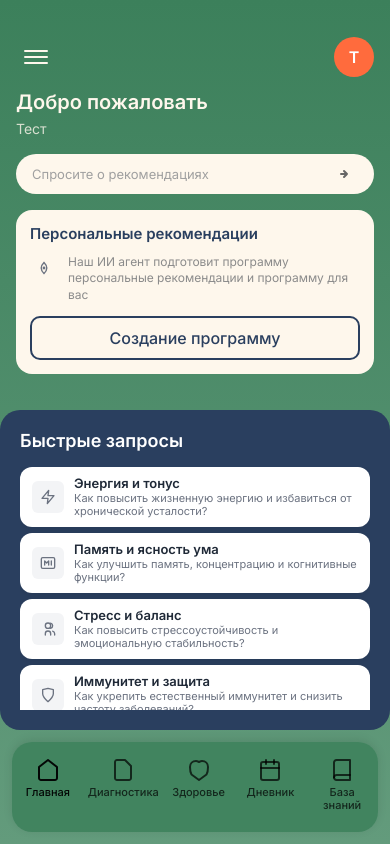
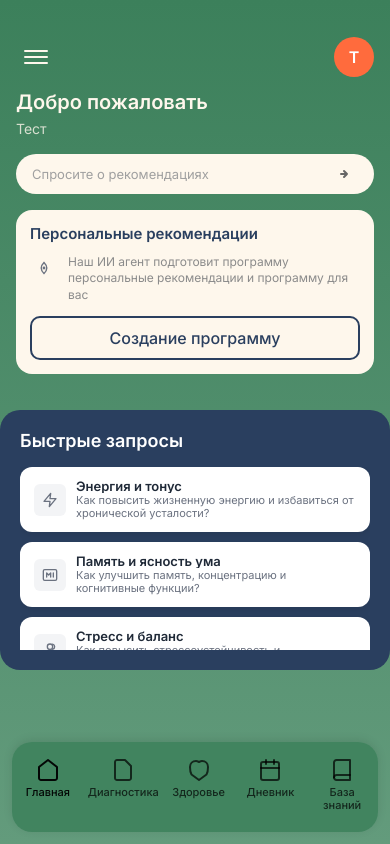
Before and after one commit to Pipata246/probiohacking-bot, a website: page public/index.html in a window 390 px wide. Drawn offline with Linux system fonts and the light colour scheme.

Commit message:
Исправлена мобильная версия блока быстрых запросов
- Уменьшена высота блока с 320px до 280px (260px на мобильных)
- Добавлены медиа-запросы для устройств до 768px
- Увеличено расстояние между карточками с 6px до 10px на мобильных
- Увеличен отступ снизу до 120px на мобильных для предотвращения налезания
- Улучшены отступы карточек для лучшего UX на мобильных
- Добавлены множественные ограничения высоты для гарантии безопасности

```diff
--- a/public/style.css
+++ b/public/style.css
@@ -88,6 +88,13 @@ body.chat-overlay-visible {
   justify-content: flex-start;
   padding-top: 20px;
   padding-bottom: 80px; /* УМЕНЬШАЕМ отступ снизу чтобы блок был ближе к навигации */
+
+/* Мобильная версия - увеличиваем отступ снизу для безопасности */
+@media (max-width: 768px) {
+  .app {
+    padding-bottom: 120px !important; /* БОЛЬШОЙ отступ снизу на мобильных */
+  }
+}
   box-sizing: border-box;
   position: relative !important;
 }
@@ -297,8 +304,9 @@ body.chat-overlay-visible .search-container {
   /* ТОЧНЫЕ отступы - касается краев по бокам */
   margin: 16px 0 0; /* 16px сверху, 0 по бокам (касается краев), 0 снизу */
 
-  /* УВЕЛИЧЕННАЯ высота чтобы блок был ближе к панели */
-  height: 320px; /* Увеличил высоту чтобы занять больше места */
+  /* БЕЗОПАСНАЯ высота для мобильных - НИКОГДА не налезает на навигацию */
+  height: 280px; /* Уменьшенная высота для мобильных */
+  max-height: calc(100vh - 200px); /* Максимальная высота с большим запасом */
 
   /* Синий фон и скругление */
   background: #2A3F5F;
@@ -319,6 +327,15 @@ body.chat-overlay-visible .search-container {
   /* Флекс для вертикального расположения */
   display: flex;
   flex-direction: column;
+}
+
+/* Мобильная версия - еще более безопасные отступы */
+@media (max-width: 768px) {
+  .quick-requests-block {
+    height: 260px; /* Еще меньше для мобильных */
+    max-height: calc(100vh - 250px); /* Огромный запас для навигации */
+    margin-bottom: 20px; /* Добавляем отступ снизу на мобильных */
+  }
 }
 
 /* Заголовок быстрых запросов */
@@ -355,6 +372,13 @@ body.chat-overlay-visible .search-container {
   scrollbar-color: rgba(255, 255, 255, 0.3) transparent;
 }
 
+/* Увеличиваем расстояние между карточками на мобильных */
+@media (max-width: 768px) {
+  .quick-requests-scroll {
+    gap: 10px; /* Больше места между карточками на мобильных */
+  }
+}
+
 .quick-requests-scroll::-webkit-scrollbar {
   width: 4px;
 }
@@ -387,6 +411,15 @@ body.chat-overlay-visible .search-container {
   box-shadow: 0 2px 8px rgba(0, 0, 0, 0.1);
   min-height: 60px; /* Фиксированная минимальная высота */
   max-height: 60px; /* Фиксированная максимальная высота */
+}
+
+/* Мобильная версия - немного больше отступы для удобства */
+@media (max-width: 768px) {
+  .quick-request-card {
+    padding: 12px 14px; /* Чуть больше отступы на мобильных */
+    min-height: 65px; /* Чуть выше карточки */
+    max-height: 65px;
+  }
 }
 
 .quick-request-card:hover {
```
